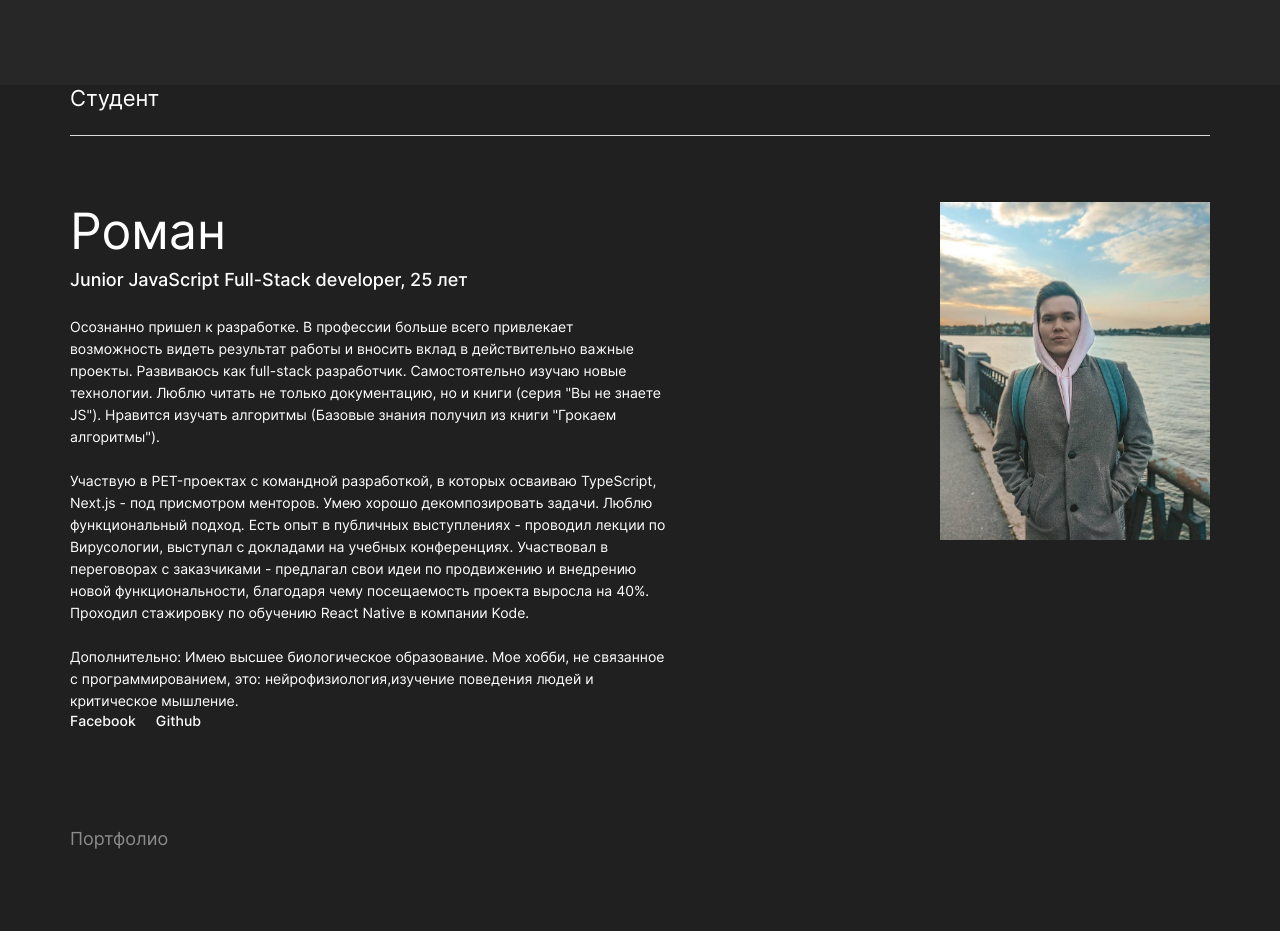
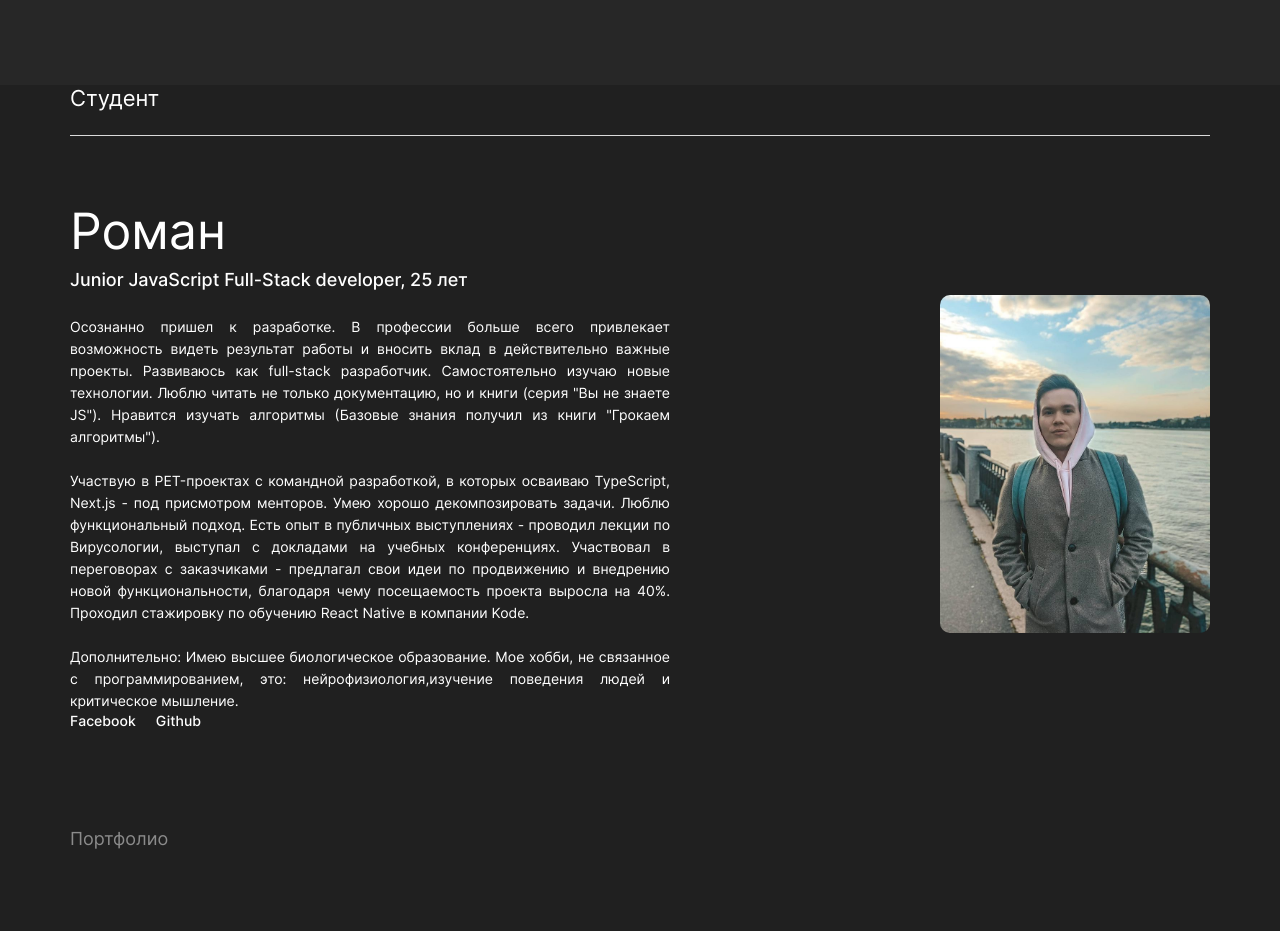
Before and after one commit to RonWinchester/movies-explorer-frontend, a React (Create React App) app: page / in a window 1280 px wide. Shown: the part 1600-2531 px from the top of the page. Built offline with nearby package versions, Linux system fonts and the light colour scheme; no server answers.

Commit message:
fix: информация обо мне, стили

```diff
--- a/src/components/Main/AboutMe/AboutMe.css
+++ b/src/components/Main/AboutMe/AboutMe.css
@@ -10,6 +10,7 @@
   display: flex;
   justify-content: space-between;
   padding-top: 66px;
+  align-items: center;
 }
 
 .about-me-information {
@@ -26,6 +27,7 @@
 .about-me-avatar__image {
   object-fit: cover;
   width: 100%;
+  border-radius: 10px;
 }
 
 .about-me-information__title {
@@ -48,6 +50,7 @@
 .about-me-information__description {
   font-style: normal;
   font-weight: normal;
+  text-align: justify;
   font-size: 14px;
   line-height: 22px;
   margin: 0;
--- a/src/constants/constants.js
+++ b/src/constants/constants.js
@@ -67,7 +67,7 @@ export const portfolioUrls = [
   },
   {
     name: "Одностраничное приложение",
-    link: "https://polugrudov.students.nomoredomains.club/",
+    link: "https://mesto.polugrudov.ru/",
     target: "_blank",
   },
 ];
```
